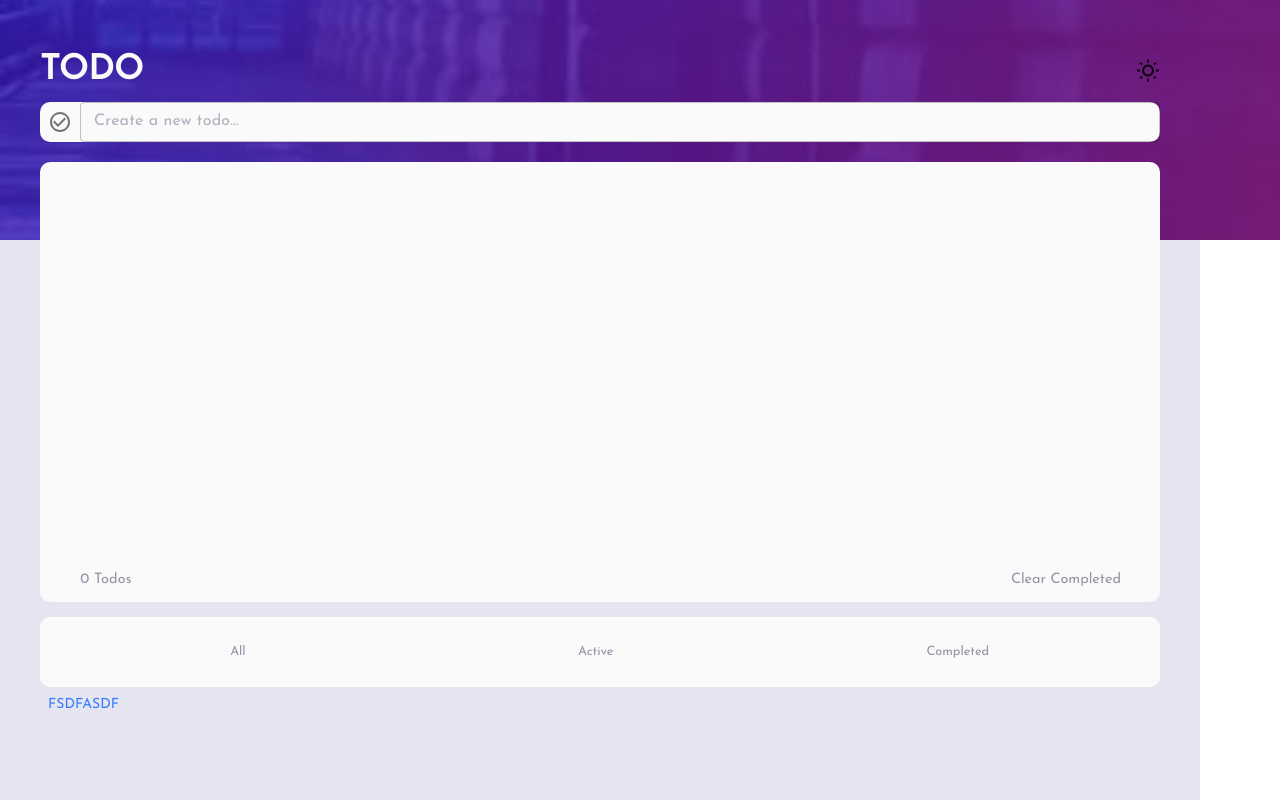
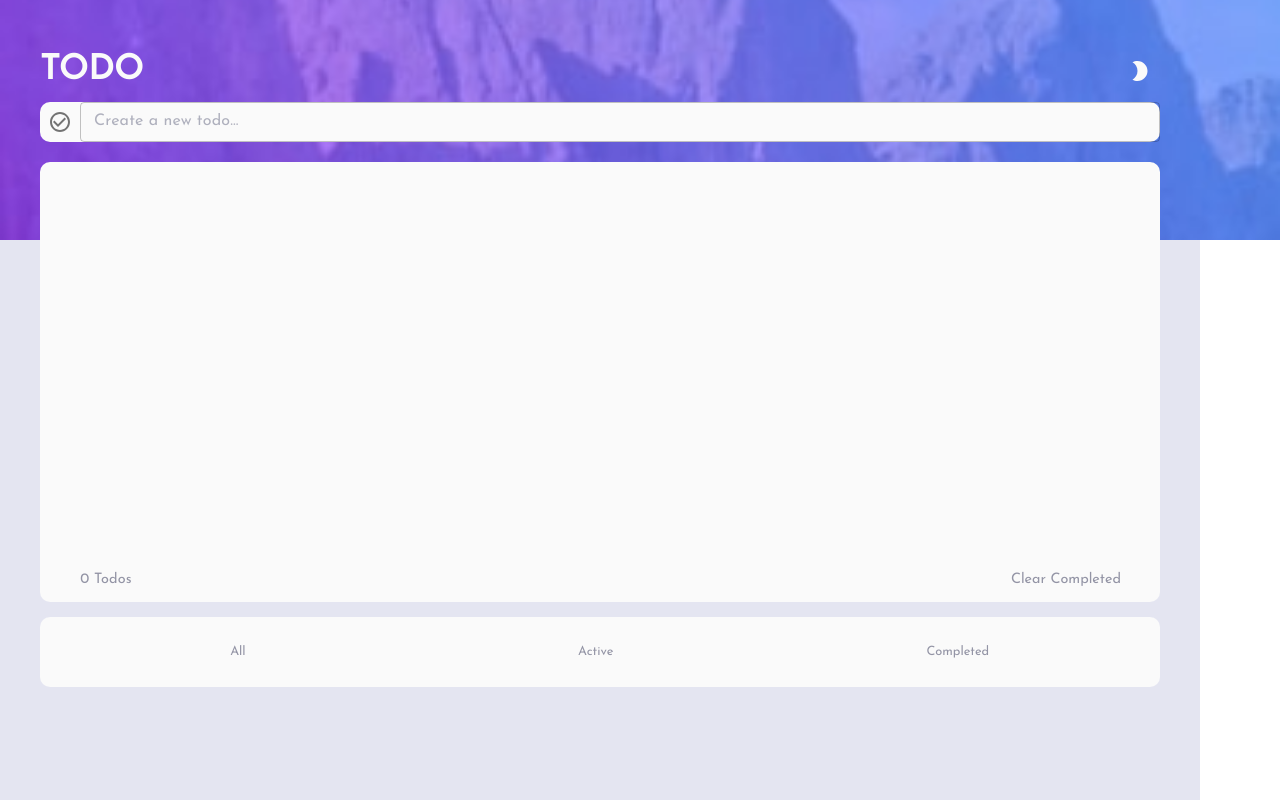
Before and after one commit to Alex-Maldonado-Soto/todolist, a React (Vite) app: page / in a window 1280 px wide. Built offline with nearby package versions, Linux system fonts and the light colour scheme.

Commit message:
style(Todo el Proyecto): :lipstick: Todos el proyecto cuenta con el cambio de imagenes, iconos y colores de claro a oscuro

```diff
--- a/src/App.jsx
+++ b/src/App.jsx
@@ -150,7 +150,7 @@ function App() {
           backgroundColor: mode.palette.background.paper,
         }}
       >
-        <Decoration />
+        <Decoration mode={mode}/>
         <Container
           sx={{
             zIndex: "100",
@@ -158,7 +158,7 @@ function App() {
             padding: { xs: "50px 40px" },
           }}
         >
-          <Bar handleAddTodos={handleAddTodos} mode={mode} />
+          <Bar handleAddTodos={handleAddTodos} mode={mode} changeMode={changeMode}/>
           <Todos
             mode={mode}
             clearTodos={clearTodos}
@@ -172,7 +172,6 @@ function App() {
             activeTodos={activeTodos}
             completedTodos={completedTodos}
           />
-          <Button onClick={() => changeMode(mode)}>fsdfasdf</Button>
         </Container>
       </Container>
     </ThemeProvider>
--- a/src/assets/componentes/Bar.jsx
+++ b/src/assets/componentes/Bar.jsx
@@ -7,18 +7,26 @@ import {
 } from "@mui/material";
 import WbSunnyOutlinedIcon from "@mui/icons-material/WbSunnyOutlined";
 import CheckCircleOutlineIcon from "@mui/icons-material/CheckCircleOutline";
+import ModeNightIcon from '@mui/icons-material/ModeNight';
 import React from "react";
-import { Theme } from "../Theme";
+import { ThemeDark } from "../Theme";
 
-export default function Decoration({ handleAddTodos, mode }) {
+export default function Decoration({ handleAddTodos, mode, changeMode }) {
   const [name, setName] = React.useState("");
 
   const addTodo = (name) => {
     handleAddTodos(name);
   };
 
+  const handleChange = (mode) => {
+    changeMode(mode);
+  }
+
   return (
-    <Container component="nav" sx={{ padding: { xs: "0px" }, marginBottom: "20px" }}>
+    <Container
+      component="nav"
+      sx={{ padding: { xs: "0px" }, marginBottom: "20px" }}
+    >
       <Box
         display="flex"
         sx={{
@@ -33,7 +41,7 @@ export default function Decoration({ handleAddTodos, mode }) {
         }}
       >
         <Typography
-        color={mode.palette.text.title}
+          color={mode.palette.text.title}
           variant="h4"
           fontWeight="bold"
           sx={{
@@ -42,7 +50,10 @@ export default function Decoration({ handleAddTodos, mode }) {
         >
           TODO
         </Typography>
-        <WbSunnyOutlinedIcon />
+
+        <IconButton sx={{ color: mode.palette.text.title }} type="submit" onClick={() => handleChange(mode)}>
+        {mode === ThemeDark ? <WbSunnyOutlinedIcon /> : <ModeNightIcon />}
+        </IconButton>
       </Box>
       <Box
         component={"form"}
--- a/src/assets/componentes/Decoration.jsx
+++ b/src/assets/componentes/Decoration.jsx
@@ -2,6 +2,7 @@ import React from "react";
 import img from "../images/img";
 import { Box, Container } from "@mui/material";
 import styled from "@emotion/styled";
+import { Theme, ThemeDark } from "../Theme";
 
 const Img = styled("img")({
   width: "100%",
@@ -10,10 +11,10 @@ const Img = styled("img")({
   objectPosition: "center",
 });
 
-export default function Decoration() {
-  if (false) {
+export default function Decoration({mode}) {
+  if (mode == Theme) {
     return (
-      <Container sx={{padding: 0}}>
+      <Container sx={{padding: {xs: 0, sm: 0}}}>
         <Box component="picture"
         sx={{
           display: "block",
@@ -30,7 +31,7 @@ export default function Decoration() {
         </Box>
       </Container>
     );
-  } else if (true) {
+  } else if (mode == ThemeDark) {
 
       return (
         <Container sx={{padding: {xs: 0, sm: 0}}}>
--- a/src/main.jsx
+++ b/src/main.jsx
@@ -2,7 +2,6 @@ import React from "react";
 import ReactDOM from "react-dom/client";
 import App from "./App.jsx";
 import CssBaseline from "@mui/material/CssBaseline";
-
 import "./index.css";
 
 ReactDOM.createRoot(document.getElementById("root")).render(
```
